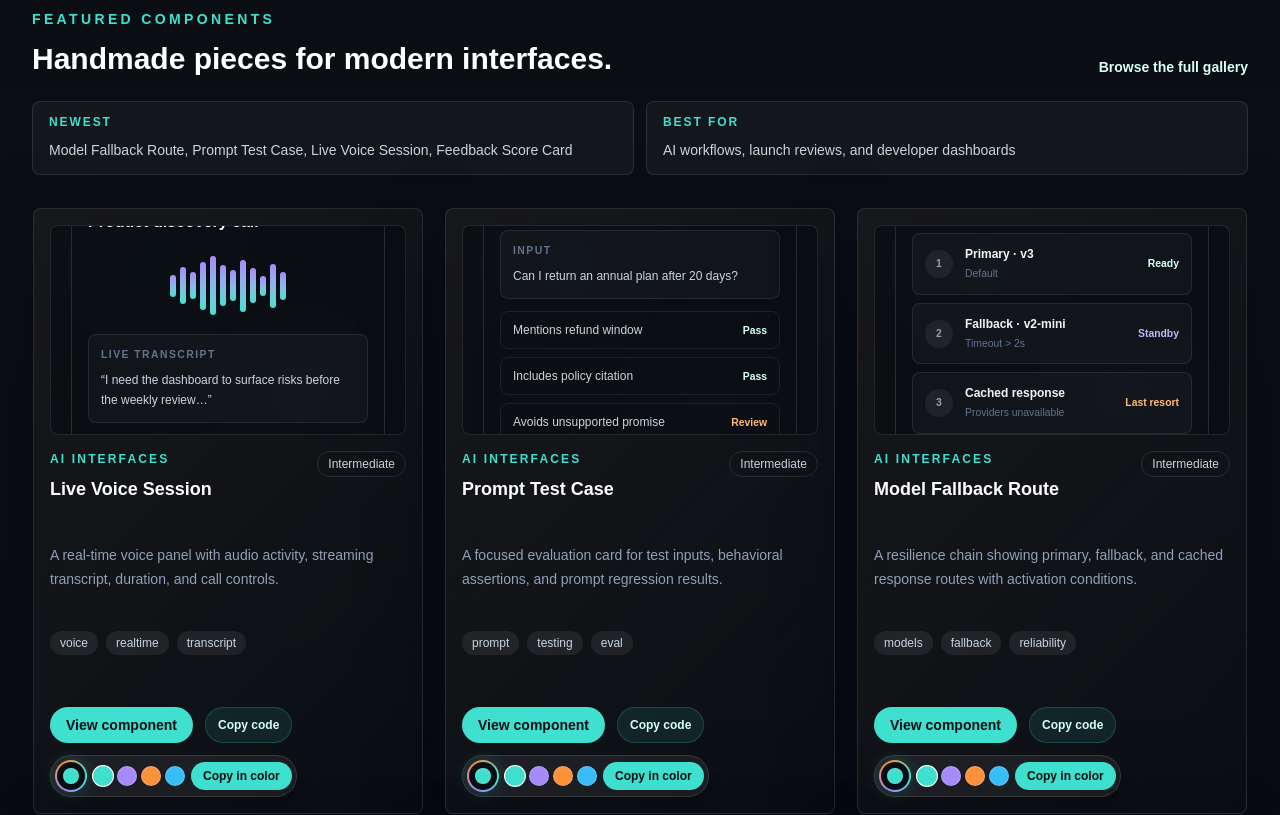
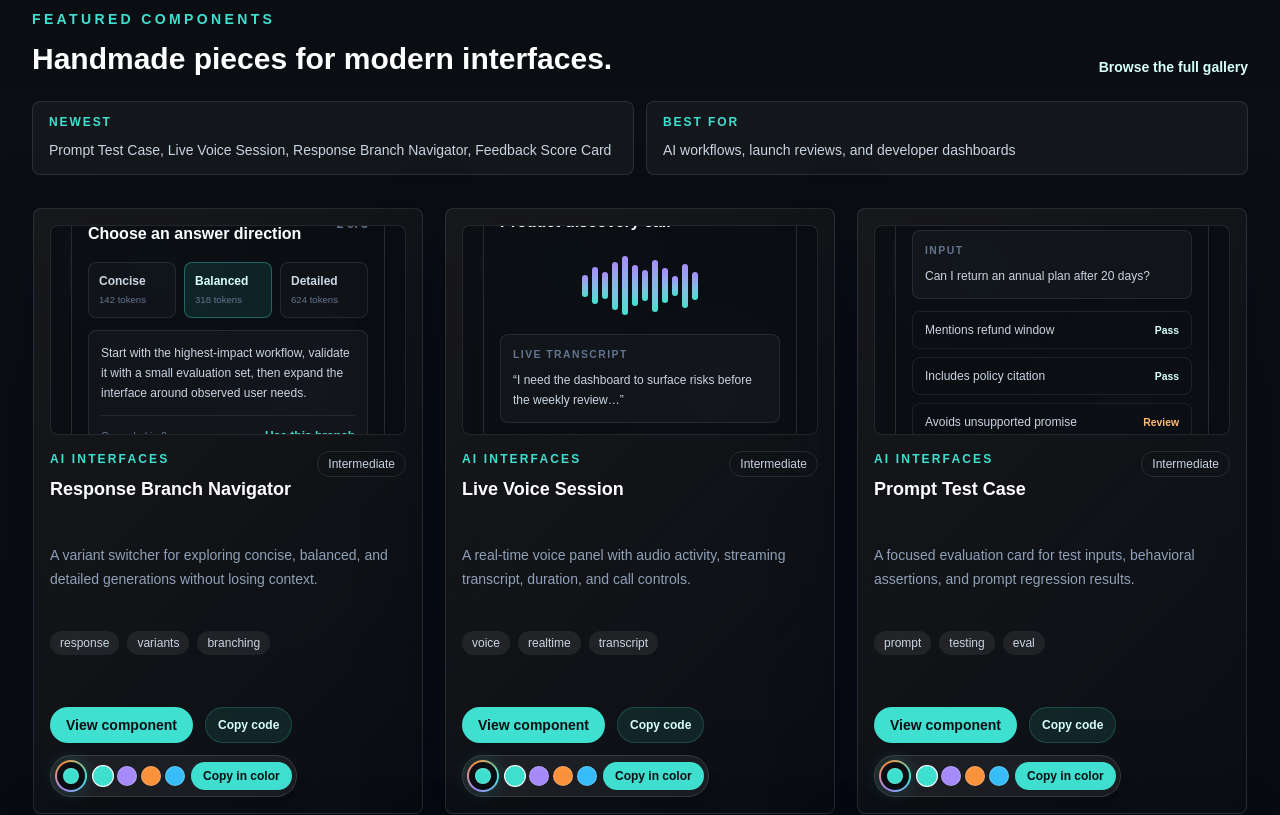
Before and after one commit to edujbarrios/edujbarrios-ui, a Next.js app: page / in a window 1280 px wide. Shown: the part 1300-2115 px from the top of the page. Built offline with nearby package versions, Linux system fonts and the light colour scheme.

Commit message:
add response branch navigator (#10)
Co-authored-by: Eduardo J. Barrios <edujbarrios@users.noreply.github.com>

```diff
--- a/components/component-preview.tsx
+++ b/components/component-preview.tsx
@@ -46,6 +46,7 @@ import { PromptVersionSelect } from "@/components/ui/prompt-version-select";
 import { PromptTestCase } from "@/components/ui/prompt-test-case";
 import { PromptBadge } from "@/components/ui/prompt-badge";
 import { ReleaseChecklist } from "@/components/ui/release-checklist";
+import { ResponseBranchNavigator } from "@/components/ui/response-branch-navigator";
 import { SegmentedFilterTabs } from "@/components/ui/segmented-filter-tabs";
 import { ShortcutKey } from "@/components/ui/shortcut-key";
 import { SourceCitationCard } from "@/components/ui/source-citation-card";
@@ -132,6 +133,7 @@ const previews: Record<ComponentSlug, ComponentType> = {
   "model-fallback-route": ModelFallbackRoute,
   "prompt-test-case": PromptTestCase,
   "live-voice-session": LiveVoiceSession,
+  "response-branch-navigator": ResponseBranchNavigator,
   "human-checkpoint-card": HumanCheckpointCard,
   "context-window-meter": ContextWindowMeter,
   "agent-handoff-card": AgentHandoffCard,
--- /dev/null
+++ b/components/ui/response-branch-navigator.tsx
@@ -0,0 +1,17 @@
+const branches = [
+  { label: "Concise", meta: "142 tokens", active: false },
+  { label: "Balanced", meta: "318 tokens", active: true },
+  { label: "Detailed", meta: "624 tokens", active: false },
+];
+
+export function ResponseBranchNavigator() {
+  return (
+    <section className="w-full max-w-md rounded-xl border border-white/12 bg-[#0b0f14]/92 p-4 shadow-2xl">
+      <header className="flex items-center justify-between gap-4"><div><p className="text-xs font-semibold uppercase tracking-[0.18em] text-[#a78bfa]">Response branches</p><h3 className="mt-1 text-base font-bold text-white">Choose an answer direction</h3></div><span className="text-xs font-semibold text-slate-500">2 of 3</span></header>
+      <div className="mt-4 grid grid-cols-3 gap-2" role="tablist" aria-label="Response variants">
+        {branches.map((branch) => <button key={branch.label} type="button" role="tab" aria-selected={branch.active} className={branch.active ? "rounded-lg border border-[#40E0D0]/35 bg-[#40E0D0]/10 p-2.5 text-left" : "rounded-lg border border-white/9 bg-white/[0.025] p-2.5 text-left"}><span className={branch.active ? "block text-xs font-bold text-[#d8fffb]" : "block text-xs font-semibold text-slate-300"}>{branch.label}</span><span className="mt-1 block text-[0.6rem] text-slate-500">{branch.meta}</span></button>)}
+      </div>
+      <div className="mt-3 rounded-lg border border-white/9 bg-white/[0.03] p-3" role="tabpanel"><p className="text-xs leading-5 text-slate-300">Start with the highest-impact workflow, validate it with a small evaluation set, then expand the interface around observed user needs.</p><div className="mt-3 flex items-center justify-between border-t border-white/8 pt-3"><span className="text-[0.65rem] text-slate-500">Grounded in 3 sources</span><button type="button" className="text-xs font-bold text-[#40E0D0]">Use this branch</button></div></div>
+    </section>
+  );
+}
--- a/data/component-code.ts
+++ b/data/component-code.ts
@@ -1174,6 +1174,21 @@ export function LiveVoiceSession() {
     </section>
   );
 }`,
+  "response-branch-navigator": `const branches = [
+  { label: "Concise", meta: "142 tokens", active: false },
+  { label: "Balanced", meta: "318 tokens", active: true },
+  { label: "Detailed", meta: "624 tokens", active: false },
+];
+
+export function ResponseBranchNavigator() {
+  return (
+    <section className="w-full max-w-md rounded-xl border border-white/12 bg-[#0b0f14]/92 p-4 shadow-2xl">
+      <header className="flex items-center justify-between gap-4"><div><p className="text-xs font-semibold uppercase tracking-[0.18em] text-[#a78bfa]">Response branches</p><h3 className="mt-1 text-base font-bold text-white">Choose an answer direction</h3></div><span className="text-xs font-semibold text-slate-500">2 of 3</span></header>
+      <div className="mt-4 grid grid-cols-3 gap-2" role="tablist" aria-label="Response variants">{branches.map((branch) => <button key={branch.label} type="button" role="tab" aria-selected={branch.active} className={branch.active ? "rounded-lg border border-[#40E0D0]/35 bg-[#40E0D0]/10 p-2.5 text-left" : "rounded-lg border border-white/9 bg-white/[0.025] p-2.5 text-left"}><span className="block text-xs font-bold text-slate-200">{branch.label}</span><span className="mt-1 block text-[0.6rem] text-slate-500">{branch.meta}</span></button>)}</div>
+      <div className="mt-3 rounded-lg border border-white/9 bg-white/[0.03] p-3" role="tabpanel"><p className="text-xs leading-5 text-slate-300">Start with the highest-impact workflow, validate it with a small evaluation set, then expand around observed user needs.</p><div className="mt-3 flex items-center justify-between border-t border-white/8 pt-3"><span className="text-[0.65rem] text-slate-500">Grounded in 3 sources</span><button type="button" className="text-xs font-bold text-[#40E0D0]">Use this branch</button></div></div>
+    </section>
+  );
+}`,
   "feedback-score-card": `const ratings = [
   { label: "Useful", value: "94%" },
   { label: "Clear", value: "89%" },
--- a/lib/components.ts
+++ b/lib/components.ts
@@ -778,6 +778,18 @@ export const components: ComponentItem[] = [
     featured: true,
   },
   {
+    slug: "response-branch-navigator",
+    name: "Response Branch Navigator",
+    description: "A variant switcher for exploring concise, balanced, and detailed generations without losing context.",
+    category: "AI Interfaces",
+    tags: ["response", "variants", "branching"],
+    difficulty: "Intermediate",
+    code: componentCode["response-branch-navigator"],
+    usage: `<ResponseBranchNavigator />`,
+    accessibility: "Variant controls use tab semantics with an explicit selected state, and the active response is exposed as a tab panel.",
+    featured: true,
+  },
+  {
     slug: "feedback-score-card",
     name: "Feedback Score Card",
     description: "A reviewer feedback summary for beta launches, QA passes, and design reviews.",
```
